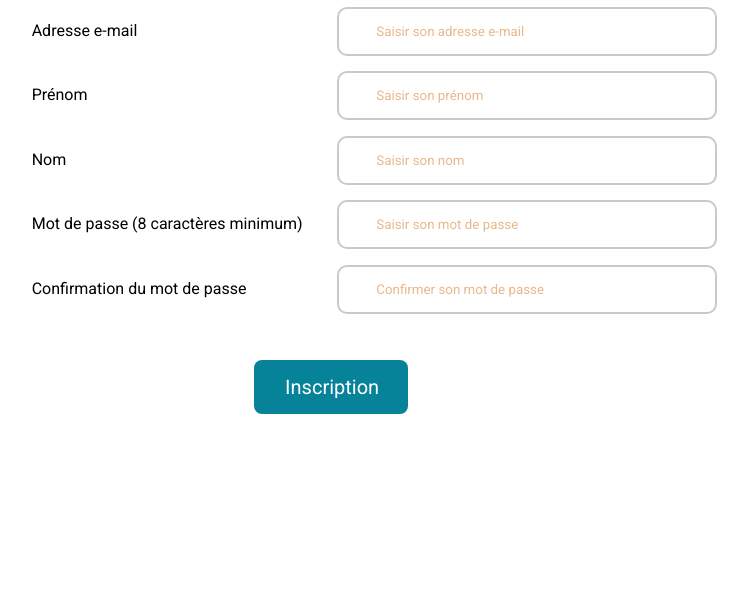
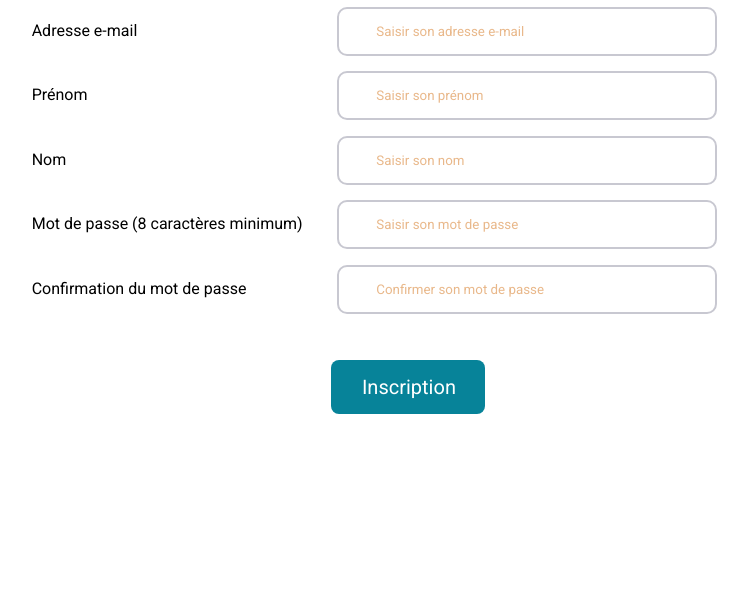
Before and after one commit to cecile-wojnowski/cocoswing, a PHP site: page /inscription.php in a window 1280 px wide. Shown: the part 646-1259 px from the top of the page, without its empty margins (232-980 px from the left). Run offline with PHP 8.4, Linux system fonts and the light colour scheme; some libraries are stand-ins or nearby versions.

Commit message:
Boutons centrés sur les pages inscription & connexion

```diff
--- a/css/form_connexion.css
+++ b/css/form_connexion.css
@@ -9,7 +9,7 @@
 }
 .form_connexion .button_pages{
   width:20%;
-  margin: 5% 30%;
+  margin: 5% auto;
 }
 .label_input{
   margin:1%;
```
